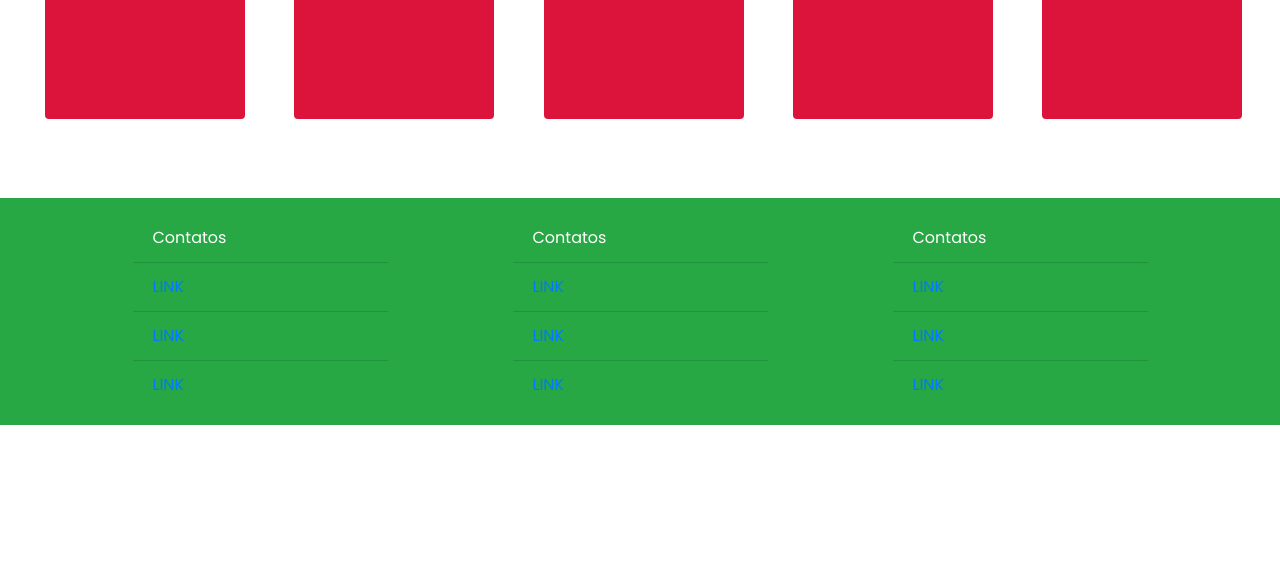
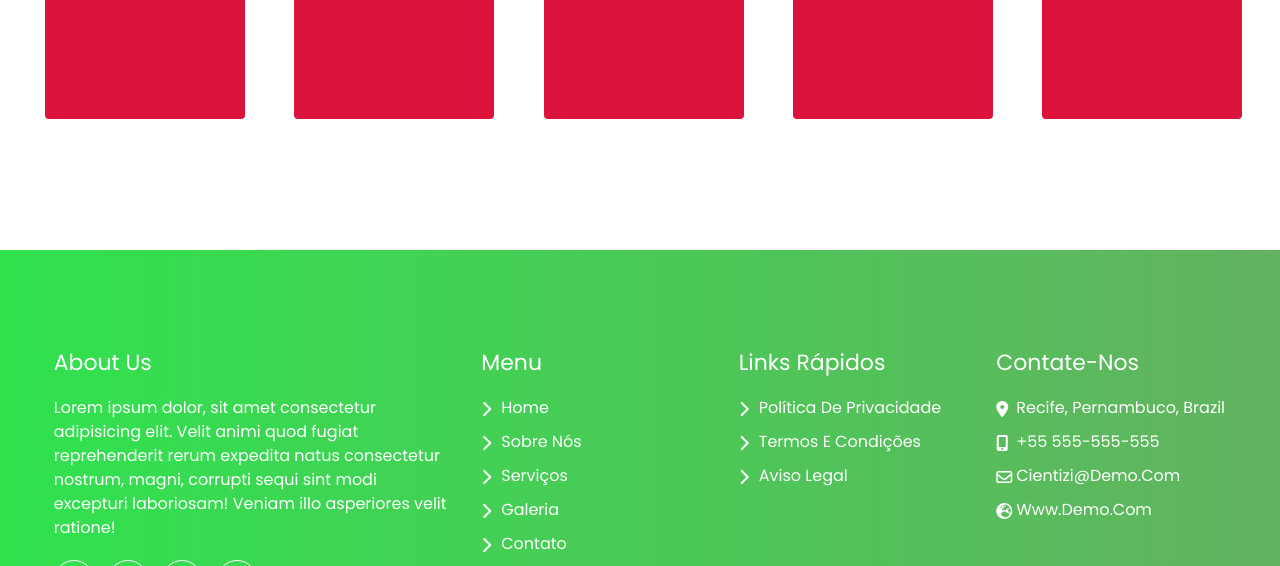
Before and after one commit to InoaPSilva/Cientizi, a plain HTML site: page index.html in a window 1280 px wide. Shown: the part 1636-2202 px from the top of the page. Before the commit the page ends 2061 px from the top, so only its background shows below. Drawn offline with nearby package versions, Linux system fonts and the light colour scheme.

Commit message:
Update footer

```diff
--- a/Assets/css/style.css
+++ b/Assets/css/style.css
@@ -110,3 +110,87 @@
 	font-weight: 500;
 }
 /* search-tab */
+
+/* Footer */
+.footer-area {
+	margin-top: 100px;
+	padding: 100px 0;
+	background: #2749c4;
+	background: -moz-linear-gradient(left, #30e24e 0%, #63b260 100%);
+	background: -webkit-linear-gradient(left, #30e24e 0%, #63b260 100%);
+	background: linear-gradient(to right, #30e24e 0%, #63b260 100%);
+	filter: progid:DXImageTransform.Microsoft.gradient(startColorstr='#30e24e',
+	endColorstr='#63b260', GradientType=1);
+	color: #fff;
+	position: relative;
+}
+
+.main {
+	width: 1200px;
+	margin: 0 auto;
+}
+
+.footer {
+	display: flex;
+	justify-content: space-around;
+	flex-wrap: wrap;
+	flex-direction: row;
+}
+
+.single-footer {
+	width: 230px;
+}
+
+.single-footer:first-child {
+	width: 400px;
+}
+
+.single-footer h4 {
+	text-transform: capitalize;
+	font-size: 22px;
+	margin-bottom: 20px;
+}
+
+.single-footer ul {
+	list-style-type: none;
+}
+
+.single-footer ul li {
+	margin-bottom: 10px;
+	position: relative;
+	padding-left: 20px;
+}
+
+.single-footer ul li a {
+	color: #fff;
+	text-transform: capitalize;
+	text-decoration: none;
+}
+
+.single-footer ul li a i {
+	position: absolute;
+	left: 0;
+	top: 5px;
+}
+
+.footer-social {
+	margin-top: 20px;
+}
+
+.footer-social a {
+	color: #fff;
+	border: 1px solid #fff;
+	width: 40px;
+	height: 40px;
+	display: inline-block;
+	text-align: center;
+	line-height: 40px;
+	border-radius: 50%;
+	margin-right: 10px;
+}
+
+.copy {
+	text-align: center;
+	text-transform: capitalize;
+	margin-top: 50px;
+}
--- a/index.html
+++ b/index.html
@@ -1,5 +1,6 @@
 <!doctype html>
 <html lang="PT-BR">
+
 <head>
 	<title>Cientizi</title>
 	<!-- Required meta tags -->
@@ -7,14 +8,16 @@
 	<meta name="viewport" content="width=device-width, initial-scale=1, shrink-to-fit=no">
 	<title>Cientizi</title>
 	<!-- bootstrap cdn -->
-	<link rel="stylesheet" type="text/css" href="https://stackpath.bootstrapcdn.com/bootstrap/4.4.1/css/bootstrap.min.css"/>
-	<!-- font awesome cdn -->
-	<link rel="stylesheet" type="text/css" href="https://stackpath.bootstrapcdn.com/font-awesome/4.7.0/css/font-awesome.min.css"/>
+	<link rel="stylesheet" type="text/css"
+		href="https://stackpath.bootstrapcdn.com/bootstrap/4.4.1/css/bootstrap.min.css" />
+	<!-- font awesome kit -->
+	<script src="https://kit.fontawesome.com/a8e1f050d5.js" crossorigin="anonymous"></script>
 	<!-- style.css -->
-	<link rel="stylesheet" type="text/css" href="./Assets/css/style.css"/>
+	<link rel="stylesheet" type="text/css" href="./Assets/css/style.css" />
 	<!-- jquery cdn -->
 	<script type="text/javascript" src="https://code.jquery.com/jquery-3.4.1.js"></script>
 </head>
+
 <body>
 
 	<header class="container-fluid">
@@ -39,7 +42,8 @@
 					<div class="carousel-item active">
 						<div class="info">
 							<h1>SLIDE ONE</h1>
-			      		<p>Lorem ipsum dolor sit amet, consectetur adipisicing elit  <br> <a href="#" class="text-success">Saiba mais sobre esse projeto >></a></p>
+							<p>Lorem ipsum dolor sit amet, consectetur adipisicing elit <br> <a href="#"
+									class="text-success">Saiba mais sobre esse projeto >></a></p>
 						</div>
 					</div>
 					<div class="carousel-item">
@@ -79,18 +83,38 @@
 			<section class="mt-5">
 				<span class="d-inline text-dark font-weight-bold m-3">Mais Recentes</span>
 				<section class="w-100 d-inline-block">
-					<section style="background-color: crimson; padding-bottom: 200px; margin-left: 45px; margin-top: 20px; width: 200px;" class="rounded d-inline-block "></section>
-					<section style="background-color: crimson; padding-bottom: 200px; margin-left: 45px; margin-top: 20px; width: 200px;" class="rounded d-inline-block "></section>
-					<section style="background-color: crimson; padding-bottom: 200px; margin-left: 45px; margin-top: 20px; width: 200px;" class="rounded d-inline-block "></section>
-					<section style="background-color: crimson; padding-bottom: 200px; margin-left: 45px; margin-top: 20px; width: 200px;" class="rounded d-inline-block "></section>
-					<section style="background-color: crimson; padding-bottom: 200px; margin-left: 45px; margin-top: 20px; width: 200px;" class="rounded d-inline-block "></section>
+					<section
+						style="background-color: crimson; padding-bottom: 200px; margin-left: 45px; margin-top: 20px; width: 200px;"
+						class="rounded d-inline-block "></section>
+					<section
+						style="background-color: crimson; padding-bottom: 200px; margin-left: 45px; margin-top: 20px; width: 200px;"
+						class="rounded d-inline-block "></section>
+					<section
+						style="background-color: crimson; padding-bottom: 200px; margin-left: 45px; margin-top: 20px; width: 200px;"
+						class="rounded d-inline-block "></section>
+					<section
+						style="background-color: crimson; padding-bottom: 200px; margin-left: 45px; margin-top: 20px; width: 200px;"
+						class="rounded d-inline-block "></section>
+					<section
+						style="background-color: crimson; padding-bottom: 200px; margin-left: 45px; margin-top: 20px; width: 200px;"
+						class="rounded d-inline-block "></section>
 				</section>
 				<section class="w-100 d-inline-block">
-					<section style="background-color: crimson; padding-bottom: 200px; margin-left: 45px; margin-top: 20px; width: 200px;" class="rounded d-inline-block "></section>
-					<section style="background-color: crimson; padding-bottom: 200px; margin-left: 45px; margin-top: 20px; width: 200px;" class="rounded d-inline-block "></section>
-					<section style="background-color: crimson; padding-bottom: 200px; margin-left: 45px; margin-top: 20px; width: 200px;" class="rounded d-inline-block "></section>
-					<section style="background-color: crimson; padding-bottom: 200px; margin-left: 45px; margin-top: 20px; width: 200px;" class="rounded d-inline-block "></section>
-					<section style="background-color: crimson; padding-bottom: 200px; margin-left: 45px; margin-top: 20px; width: 200px;" class="rounded d-inline-block "></section>
+					<section
+						style="background-color: crimson; padding-bottom: 200px; margin-left: 45px; margin-top: 20px; width: 200px;"
+						class="rounded d-inline-block "></section>
+					<section
+						style="background-color: crimson; padding-bottom: 200px; margin-left: 45px; margin-top: 20px; width: 200px;"
+						class="rounded d-inline-block "></section>
+					<section
+						style="background-color: crimson; padding-bottom: 200px; margin-left: 45px; margin-top: 20px; width: 200px;"
+						class="rounded d-inline-block "></section>
+					<section
+						style="background-color: crimson; padding-bottom: 200px; margin-left: 45px; margin-top: 20px; width: 200px;"
+						class="rounded d-inline-block "></section>
+					<section
+						style="background-color: crimson; padding-bottom: 200px; margin-left: 45px; margin-top: 20px; width: 200px;"
+						class="rounded d-inline-block "></section>
 				</section>
 			</section>
 		</section>
@@ -99,83 +123,91 @@
 			<section class="mt-5">
 				<span class="d-inline text-dark font-weight-bold m-3">Mais Populares</span>
 				<section class="w-100 d-inline-block">
-					<div style="background-color: crimson; padding-bottom: 200px; margin-left: 45px; margin-top: 20px; width: 200px;" class="rounded d-inline-block "></div>
-					<div style="background-color: crimson; padding-bottom: 200px; margin-left: 45px; margin-top: 20px; width: 200px;" class="rounded d-inline-block "></div>
-					<div style="background-color: crimson; padding-bottom: 200px; margin-left: 45px; margin-top: 20px; width: 200px;" class="rounded d-inline-block "></div>
-					<div style="background-color: crimson; padding-bottom: 200px; margin-left: 45px; margin-top: 20px; width: 200px;" class="rounded d-inline-block "></div>
-					<div style="background-color: crimson; padding-bottom: 200px; margin-left: 45px; margin-top: 20px; width: 200px;" class="rounded d-inline-block "></div>
+					<div style="background-color: crimson; padding-bottom: 200px; margin-left: 45px; margin-top: 20px; width: 200px;"
+						class="rounded d-inline-block "></div>
+					<div style="background-color: crimson; padding-bottom: 200px; margin-left: 45px; margin-top: 20px; width: 200px;"
+						class="rounded d-inline-block "></div>
+					<div style="background-color: crimson; padding-bottom: 200px; margin-left: 45px; margin-top: 20px; width: 200px;"
+						class="rounded d-inline-block "></div>
+					<div style="background-color: crimson; padding-bottom: 200px; margin-left: 45px; margin-top: 20px; width: 200px;"
+						class="rounded d-inline-block "></div>
+					<div style="background-color: crimson; padding-bottom: 200px; margin-left: 45px; margin-top: 20px; width: 200px;"
+						class="rounded d-inline-block "></div>
 				</section>
 				<section class="w-100 d-inline-block">
-					<div style="background-color: crimson; padding-bottom: 200px; margin-left: 45px; margin-top: 20px; width: 200px;" class="rounded d-inline-block "></div>
-					<div style="background-color: crimson; padding-bottom: 200px; margin-left: 45px; margin-top: 20px; width: 200px;" class="rounded d-inline-block "></div>
-					<div style="background-color: crimson; padding-bottom: 200px; margin-left: 45px; margin-top: 20px; width: 200px;" class="rounded d-inline-block "></div>
-					<div style="background-color: crimson; padding-bottom: 200px; margin-left: 45px; margin-top: 20px; width: 200px;" class="rounded d-inline-block "></div>
-					<div style="background-color: crimson; padding-bottom: 200px; margin-left: 45px; margin-top: 20px; width: 200px;" class="rounded d-inline-block "></div>
+					<div style="background-color: crimson; padding-bottom: 200px; margin-left: 45px; margin-top: 20px; width: 200px;"
+						class="rounded d-inline-block "></div>
+					<div style="background-color: crimson; padding-bottom: 200px; margin-left: 45px; margin-top: 20px; width: 200px;"
+						class="rounded d-inline-block "></div>
+					<div style="background-color: crimson; padding-bottom: 200px; margin-left: 45px; margin-top: 20px; width: 200px;"
+						class="rounded d-inline-block "></div>
+					<div style="background-color: crimson; padding-bottom: 200px; margin-left: 45px; margin-top: 20px; width: 200px;"
+						class="rounded d-inline-block "></div>
+					<div style="background-color: crimson; padding-bottom: 200px; margin-left: 45px; margin-top: 20px; width: 200px;"
+						class="rounded d-inline-block "></div>
 				</section>
 			</section>
 		</section>
 	</section>
 
-	<footer class="p-3 mt-5 bg-success" >
-		<section class="container">
-			<section class="row">
 
-				<section class="mx-auto col-3">
-					<ul class="list-group list-group-flush">
-						<li class="list-group-item bg-transparent">
-							<span class="text-white">Contatos</span>
-						</li>
-						<li class="list-group-item bg-transparent">
-							<a href="#">LINK</a>
-						</li>
-						<li class="list-group-item bg-transparent">
-							<a class="list-group-flush" href="#">LINK</a>
-						</li>
-						<li class="list-group-item bg-transparent">
-							<a class="list-group-flush" href="#">LINK</a>
-						</li>
+	<footer class="footer-area">
+		<div class="main">
+			<div class="footer">
+				<div class="single-footer">
+					<h4>About us</h4>
+					<p>
+						Lorem ipsum dolor, sit amet consectetur adipisicing elit. Velit animi quod fugiat reprehenderit
+						rerum expedita natus consectetur nostrum, magni, corrupti sequi sint modi excepturi laboriosam!
+						Veniam illo asperiores velit ratione!
+					</p>
+					<div class="footer-social">
+						<a href="#"><i class="fab fa-facebook-f"></i></a>
+						<a href="#"><i class="fab fa-twitter"></i></a>
+						<a href="#"><i class="fab fa-instagram"></i></a>
+						<a href="#"><i class="fab fa-linkedin-in"></i></a>
+					</div>
+				</div>
+				<div class="single-footer">
+					<h4>Menu</h4>
+					<ul>
+						<li><a href=""><i class="fas fa-chevron-right"></i> Home</a></li>
+						<li><a href=""><i class="fas fa-chevron-right"></i> Sobre nós</a></li>
+						<li><a href=""><i class="fas fa-chevron-right"></i> Serviços</a></li>
+						<li><a href=""><i class="fas fa-chevron-right"></i> Galeria</a></li>
+						<li><a href=""><i class="fas fa-chevron-right"></i> Contato</a></li>
 					</ul>
-				</section>
+				</div>
 
-				<section class="mx-auto col-3">
-					<ul class="list-group list-group-flush">
-						<li class="list-group-item bg-transparent">
-							<span class="text-white">Contatos</span>
-						</li>
-						<li class="list-group-item bg-transparent">
-							<a href="#">LINK</a>
-						</li>
-						<li class="list-group-item bg-transparent">
-							<a class="list-group-flush" href="#">LINK</a>
-						</li>
-						<li class="list-group-item bg-transparent">
-							<a class="list-group-flush" href="#">LINK</a>
-						</li>
+				<div class="single-footer">
+					<h4>Links rápidos</h4>
+					<ul>
+						<li><a href=""><i class="fas fa-chevron-right"></i>Política de privacidade</a></li>
+						<li><a href=""><i class="fas fa-chevron-right"></i>Termos e condições</a></li>
+						<li><a href=""><i class="fas fa-chevron-right"></i>Aviso legal</a></li>
 					</ul>
-				</section>
+				</div>
 
-				<section class="mx-auto col-3">
-					<ul class="list-group list-group-flush">
-						<li class="list-group-item bg-transparent">
-							<span class="text-white">Contatos</span>
-						</li>
-						<li class="list-group-item bg-transparent">
-							<a href="#">LINK</a>
-						</li>
-						<li class="list-group-item bg-transparent">
-							<a class="list-group-flush" href="#">LINK</a>
-						</li>
-						<li class="list-group-item bg-transparent">
-							<a class="list-group-flush" href="#">LINK</a>
-						</li>
+				<div class="single-footer">
+					<h4>Contate-nos</h4>
+					<ul>
+						<li><a href=""><i class="fas fa-map-marker-alt"></i>Recife, Pernambuco, Brazil</a></li>
+						<li><a href=""><i class="fas fa-mobile-alt"></i>+55 555-555-555</a></li>
+						<li><a href=""><i class="far fa-envelope"></i>cientizi@demo.com</a></li>
+						<li><a href=""><i class="fas fa-globe-europe"></i>www.demo.com</a></li>
 					</ul>
-				</section>
-			</section>
-		</section>
+				</div>
+			</div>
+			<div class="copy">
+				<p>&copy; 2020 all rights reserved</p>
+			</div>
+		</div>
 	</footer>
 
 	<!-- scripts -->
 	<!-- bootstrap javascript cdn -->
-	<script type="text/javascript" src="https://stackpath.bootstrapcdn.com/bootstrap/4.4.1/js/bootstrap.min.js"></script>
+	<script type="text/javascript"
+		src="https://stackpath.bootstrapcdn.com/bootstrap/4.4.1/js/bootstrap.min.js"></script>
 </body>
+
 </html>
```
Also changed, not shown: Assets/img/wave.png (added). Lines whose indentation alone changed are shown as unchanged.
